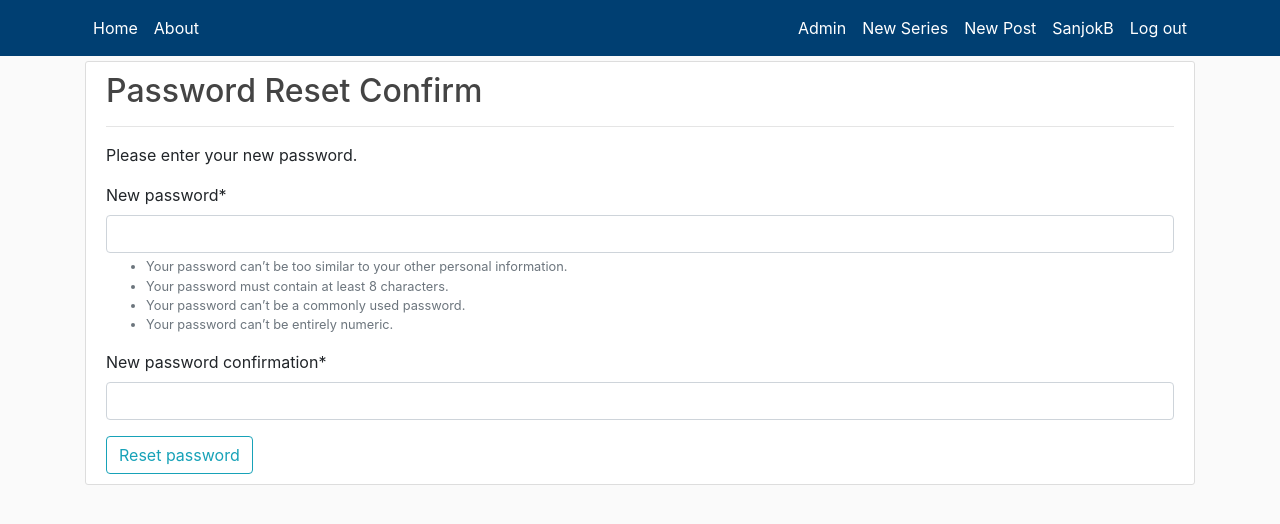
After one commit to DeaaTH65/Django_Complete, a Django app: page /password_change/ in a window 1280 px wide. The commit adds this page. Shown: the top 524 px of the page. Run offline with Django 4.2, Linux system fonts and the light colour scheme; a user stored in the database is signed in; some libraries are stand-ins or nearby versions.

Commit message:
change password

```diff
--- a/users/forms.py
+++ b/users/forms.py
@@ -1,5 +1,5 @@
 from django import forms
-from django.contrib.auth.forms import UserCreationForm, AuthenticationForm
+from django.contrib.auth.forms import UserCreationForm, AuthenticationForm, SetPasswordForm
 from django.contrib.auth import get_user_model
 from captcha.fields import ReCaptchaField
 from captcha.widgets import ReCaptchaV2Checkbox
@@ -37,3 +37,9 @@ class UserUpdateForm(forms.ModelForm):
     class Meta:
         model = get_user_model()
         fields = ['first_name', 'last_name', 'email', 'image', 'description']
+
+
+class SetPasswordForm(SetPasswordForm):
+    class Meta:
+        model = get_user_model()
+        fields = ['newpassword1', 'newpassword2']
--- /dev/null
+++ b/users/templates/password_reset_confirm.html
@@ -0,0 +1,13 @@
+{% extends "main/header.html" %}
+{% load crispy_forms_tags %}
+{% block content %}
+    <div class="content-section">
+        <h2>Password Reset Confirm</h2><hr>
+        <p>Please enter your new password.</p>
+        <form method="POST">
+            {% csrf_token %}
+            {{ form|crispy }}
+            <button class="btn btn-outline-info" type="submit">Reset password</button>
+        </form>
+    </div>
+{% endblock %}
--- a/users/templates/users/profile.html
+++ b/users/templates/users/profile.html
@@ -41,7 +41,7 @@
                 {{ form.email|as_crispy_field }}
                 {{ form.description|as_crispy_field }}
 
-                <a href="/">Change password?</a>
+                <a href="{% url "password_change" %}">Change password?</a>
             </fieldset>
             <div class="form-group">
                 <button class="btn btn-outline-info" type="submit">Update</button>
--- a/users/urls.py
+++ b/users/urls.py
@@ -9,4 +9,5 @@ urlpatterns = [
     path('logout/', views.custom_logout, name='logout'),
     path('profile/<username>/', views.profile, name='profile'),
     path('activate/<uidb64>/<token>', views.activate, name='activate'),
+    path('password_change/', views.password_change, name='password_change'),
 ]
--- a/users/views.py
+++ b/users/views.py
@@ -1,6 +1,6 @@
 from django.shortcuts import render, redirect
 from django.contrib.auth import login, logout, authenticate, get_user_model
-from .forms import UserRegistrationForm, UserLoginForm, UserUpdateForm
+from .forms import UserRegistrationForm, UserLoginForm, UserUpdateForm, SetPasswordForm
 from django.contrib import messages
 from django.contrib.auth.decorators import login_required
 from .decorators import user_not_authenticated
@@ -139,3 +139,20 @@ def profile(request, username):
 
     else:
         return redirect('homepage')
+
+
+@login_required
+def password_change(request):
+    user = request.user
+    if request.method == 'POST':
+        form = SetPasswordForm(user, request.POST)
+        if form.is_valid():
+            form.save()
+            messages.success(request, 'Your password has been changed')
+            return redirect('login')
+        else:
+            for error in list(form.errors.values()):
+                messages.error(request, error)
+
+    form = SetPasswordForm(user)
+    return render(request, 'password_reset_confirm.html', {'form': form})
```
Also changed, not shown: db.sqlite3.
